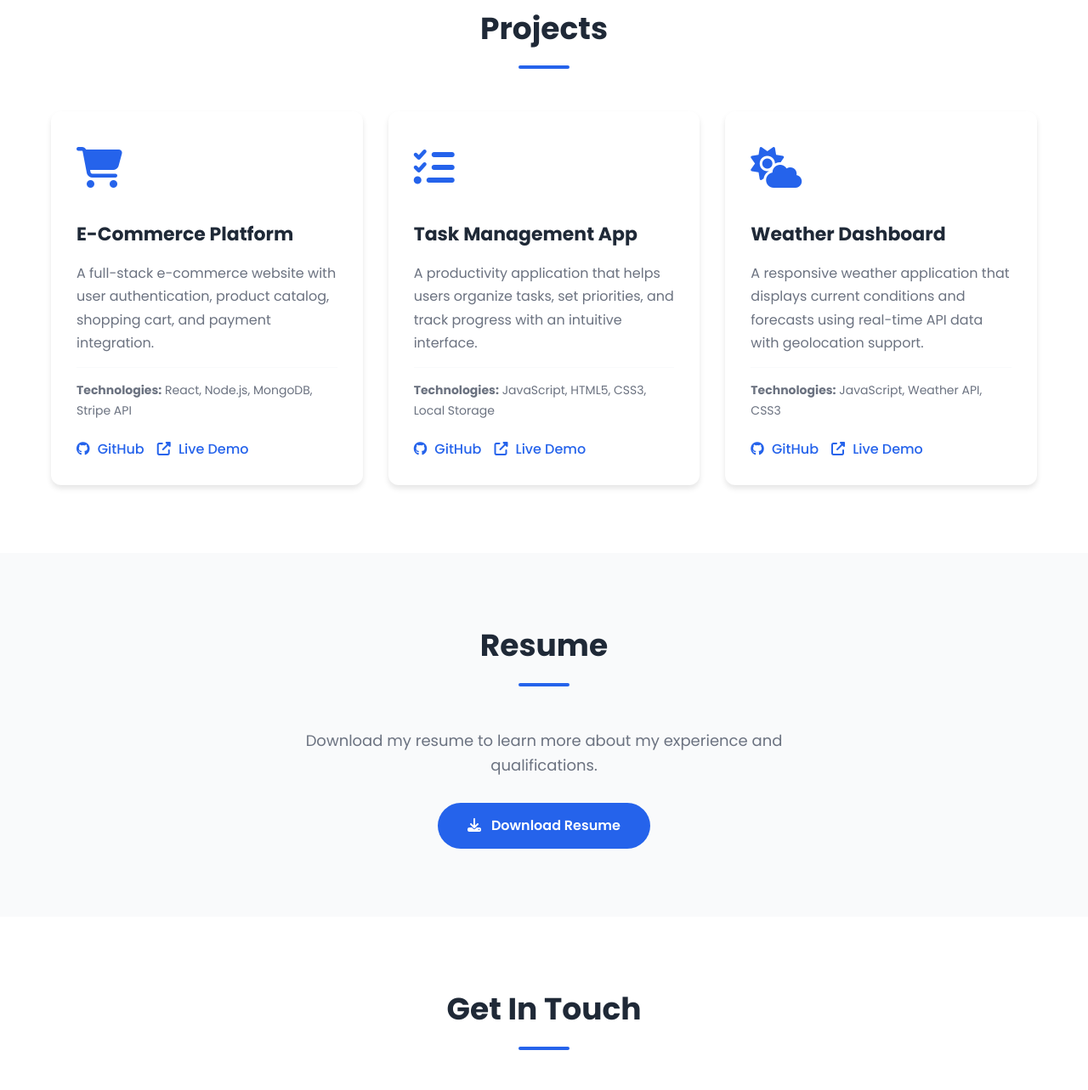
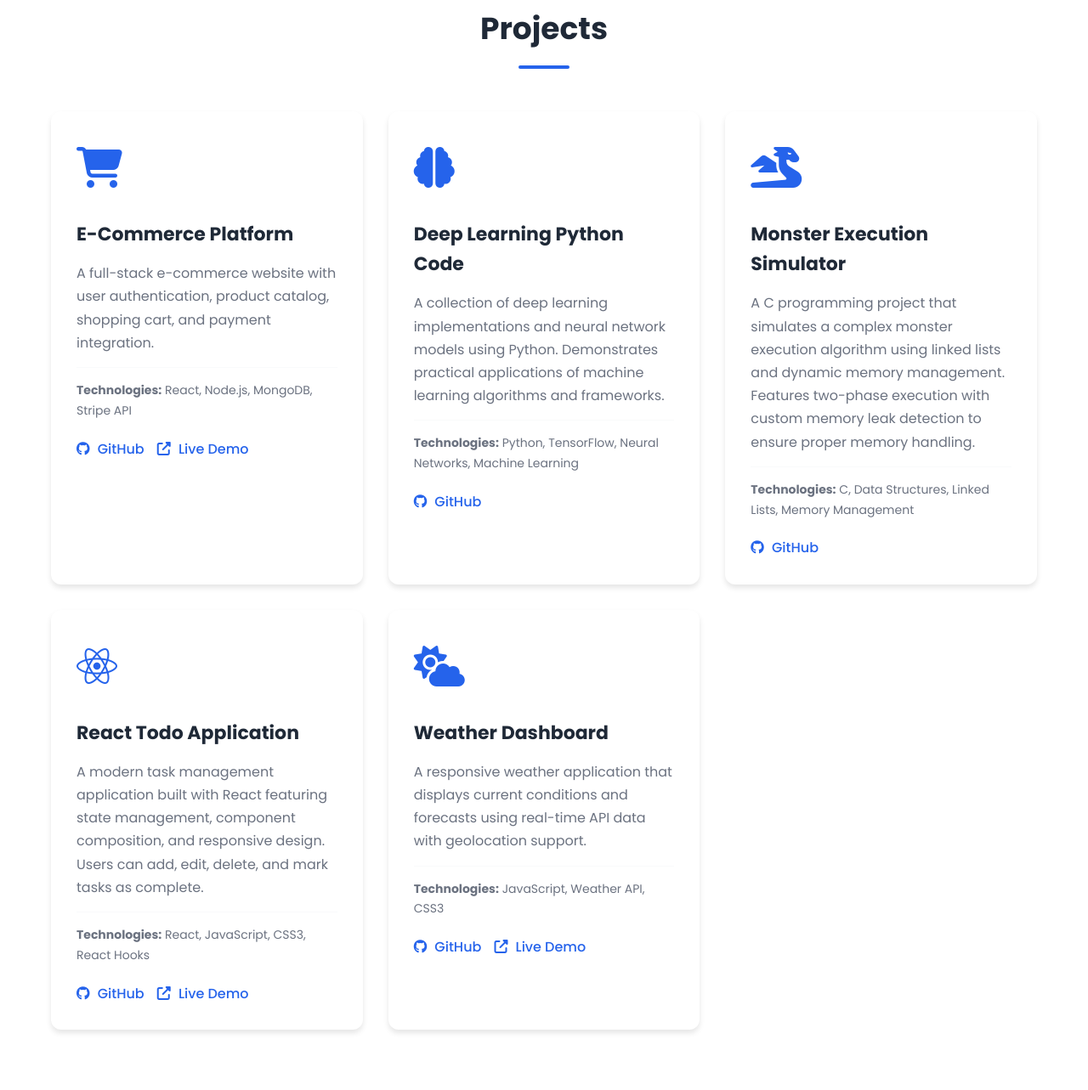
Before and after one commit to codeproexpert1/codeproexpert1.github.io, a plain HTML site: page index.html in a window 1280 px wide. Shown: the part 1880-3163 px from the top of the page at 85% size. Drawn offline with Linux system fonts and the light colour scheme.

Commit message:
Add new projects and update project section layout
Added three new project cards: Deep Learning Python Code, Monster Execution Simulator, and React Todo Application, each with descriptions, technologies, and GitHub links. Updated the Task Management App to Deep Learning Python Code and improved formatting and whitespace throughout the file.

```diff
--- a/index.html
+++ b/index.html
@@ -1,5 +1,6 @@
 <!DOCTYPE html>
 <html lang="en">
+
 <head>
     <meta charset="UTF-8">
     <meta name="viewport" content="width=device-width, initial-scale=1.0">
@@ -8,6 +9,7 @@
     <!-- Font Awesome for icons -->
     <link rel="stylesheet" href="https://cdnjs.cloudflare.com/ajax/libs/font-awesome/6.4.0/css/all.min.css">
 </head>
+
 <body>
     <!-- Disclaimer (optional - remove after grading) -->
     <div class="disclaimer">
@@ -111,25 +113,57 @@
                     </div>
                     <h3>E-Commerce Platform</h3>
                     <p>A full-stack e-commerce website with user authentication, product catalog,
-                       shopping cart, and payment integration.</p>
+                        shopping cart, and payment integration.</p>
                     <p class="tech-used"><strong>Technologies:</strong> React, Node.js, MongoDB, Stripe API</p>
                     <div class="project-links">
                         <a href="#" class="project-link"><i class="fab fa-github"></i> GitHub</a>
                         <a href="#" class="project-link"><i class="fas fa-external-link-alt"></i> Live Demo</a>
                     </div>
                 </div>
-
                 <div class="project-card">
                     <div class="project-icon">
-                        <i class="fas fa-tasks"></i>
+                        <i class="fas fa-brain"></i>
                     </div>
-                    <h3>Task Management App</h3>
-                    <p>A productivity application that helps users organize tasks, set priorities,
-                       and track progress with an intuitive interface.</p>
-                    <p class="tech-used"><strong>Technologies:</strong> JavaScript, HTML5, CSS3, Local Storage</p>
+                    <h3>Deep Learning Python Code</h3>
+                    <p>A collection of deep learning implementations and neural network models using Python.
+                        Demonstrates practical applications of machine learning algorithms and frameworks.</p>
+                    <p class="tech-used"><strong>Technologies:</strong> Python, TensorFlow, Neural Networks, Machine
+                        Learning</p>
                     <div class="project-links">
-                        <a href="#" class="project-link"><i class="fab fa-github"></i> GitHub</a>
-                        <a href="#" class="project-link"><i class="fas fa-external-link-alt"></i> Live Demo</a>
+                        <a href="https://github.com/codeproexpert1/deep-learning-python-code" target="_blank"
+                            class="project-link"><i class="fab fa-github"></i> GitHub</a>
+                    </div>
+                </div>
+                <!-- Add this card to your projects section in index.html -->
+                <div class="project-card">
+                    <div class="project-icon">
+                        <i class="fas fa-dragon"></i>
+                    </div>
+                    <h3>Monster Execution Simulator</h3>
+                    <p>A C programming project that simulates a complex monster execution algorithm using
+                        linked lists and dynamic memory management. Features two-phase execution with custom
+                        memory leak detection to ensure proper memory handling.</p>
+                    <p class="tech-used"><strong>Technologies:</strong> C, Data Structures, Linked Lists, Memory
+                        Management</p>
+                    <div class="project-links">
+                        <a href="https://github.com/codeproexpert1/monster-execution-simulator" target="_blank"
+                            class="project-link"><i class="fab fa-github"></i> GitHub</a>
+                    </div>
+                </div>
+                <div class="project-card">
+                    <div class="project-icon">
+                        <i class="fab fa-react"></i>
+                    </div>
+                    <h3>React Todo Application</h3>
+                    <p>A modern task management application built with React featuring state management,
+                        component composition, and responsive design. Users can add, edit, delete, and mark tasks as
+                        complete.</p>
+                    <p class="tech-used"><strong>Technologies:</strong> React, JavaScript, CSS3, React Hooks</p>
+                    <div class="project-links">
+                        <a href="https://github.com/codeproexpert1/react-todo-app" target="_blank"
+                            class="project-link"><i class="fab fa-github"></i> GitHub</a>
+                        <a href="https://codeproexpert1.github.io/react-todo-app" target="_blank"
+                            class="project-link"><i class="fas fa-external-link-alt"></i> Live Demo</a>
                     </div>
                 </div>
 
@@ -139,7 +173,7 @@
                     </div>
                     <h3>Weather Dashboard</h3>
                     <p>A responsive weather application that displays current conditions and forecasts
-                       using real-time API data with geolocation support.</p>
+                        using real-time API data with geolocation support.</p>
                     <p class="tech-used"><strong>Technologies:</strong> JavaScript, Weather API, CSS3</p>
                     <div class="project-links">
                         <a href="#" class="project-link"><i class="fab fa-github"></i> GitHub</a>
@@ -194,4 +228,5 @@
 
     <script src="script.js"></script>
 </body>
+
 </html>
```
